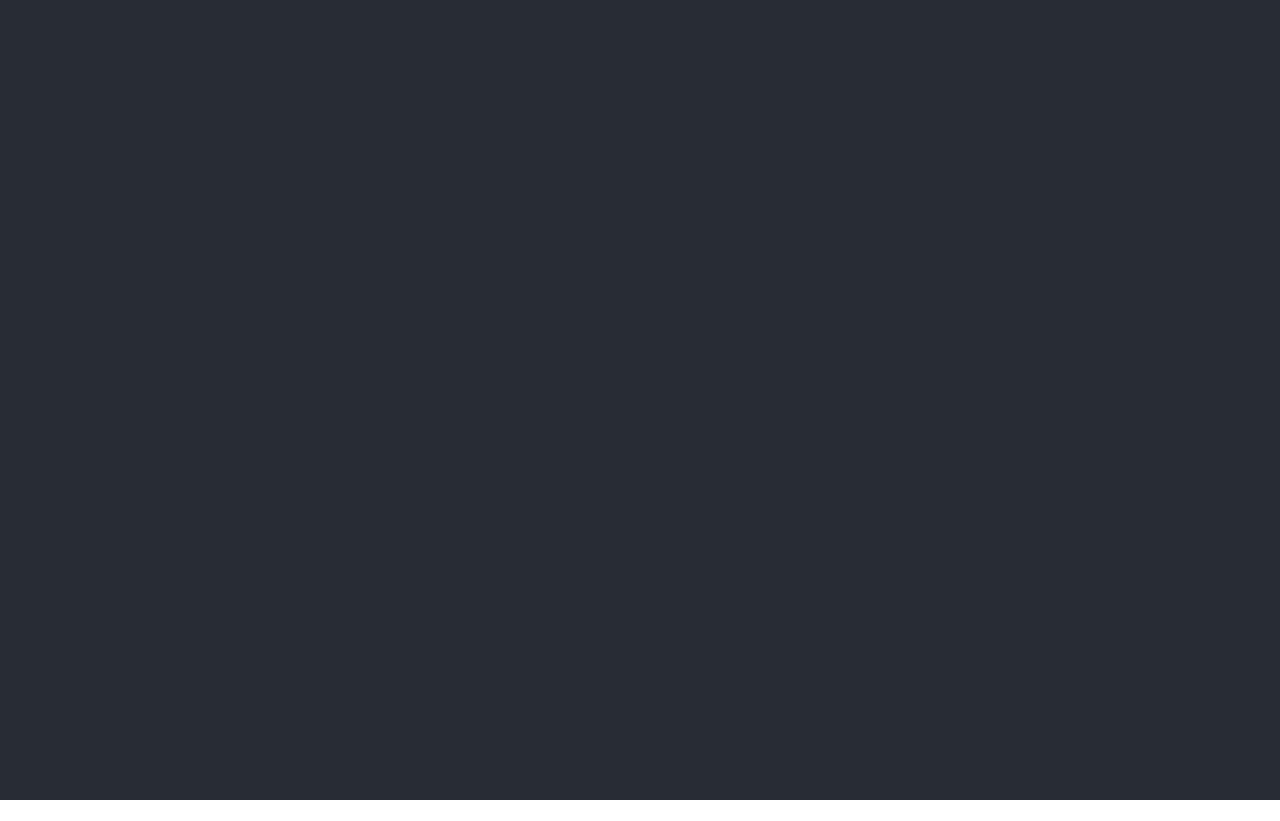
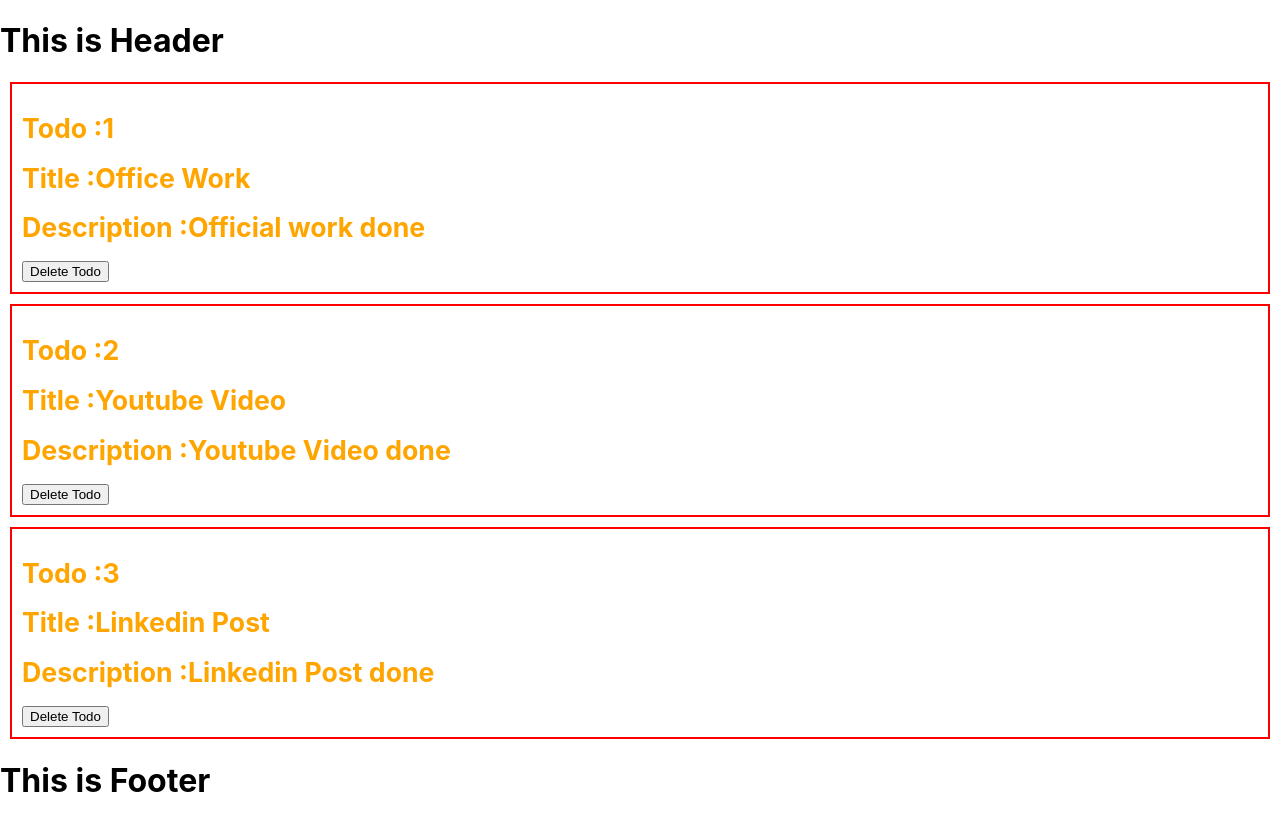
Before and after one commit to SumitSoni0226/todo, a React (Create React App) app: page / in a window 1280 px wide. Before the commit the page ends 800 px from the top, so only its background shows below. Built offline with nearby package versions, Linux system fonts and the light colour scheme.

Commit message:
feat: initialised todo with dummy data

```diff
--- a/public/index.html
+++ b/public/index.html
@@ -24,7 +24,7 @@
       work correctly both with client-side routing and a non-root public URL.
       Learn how to configure a non-root public URL by running `npm run build`.
     -->
-    <title>React App</title>
+    <title>Todo List</title>
   </head>
   <body>
     <noscript>You need to enable JavaScript to run this app.</noscript>
--- a/src/App.css
+++ b/src/App.css
@@ -1,38 +1,3 @@
-.App {
-  text-align: center;
+Todos {
+  font-family: 'Segoe UI', Tahoma, Geneva, Verdana, sans-serif;
 }
-
-.App-logo {
-  height: 40vmin;
-  pointer-events: none;
-}
-
-@media (prefers-reduced-motion: no-preference) {
-  .App-logo {
-    animation: App-logo-spin infinite 20s linear;
-  }
-}
-
-.App-header {
-  background-color: #282c34;
-  min-height: 100vh;
-  display: flex;
-  flex-direction: column;
-  align-items: center;
-  justify-content: center;
-  font-size: calc(10px + 2vmin);
-  color: white;
-}
-
-.App-link {
-  color: #61dafb;
-}
-
-@keyframes App-logo-spin {
-  from {
-    transform: rotate(0deg);
-  }
-  to {
-    transform: rotate(360deg);
-  }
-}
--- a/src/App.js
+++ b/src/App.js
@@ -1,10 +1,31 @@
 import './App.css';
+import { Header  } from "./components/common/Header";
+import { Footer } from "./components/common/Footer";
+import { Todos } from "./components/application/Todos";
 
 function App() {
+  const todos = [
+    {
+      id: 1,
+      title: "Office Work",
+      desc: "Official work done"
+    },
+    {
+      id: 2,
+      title: "Youtube Video",
+      desc: "Youtube Video done"
+    },
+    {
+      id: 3,
+      title: "Linkedin Post",
+      desc: "Linkedin Post done"
+    }
+  ]
   return (
     <div className="App">
-      <header className="App-header">
-      </header>
+      <Header/>
+      <Todos todos = {todos}/>
+      <Footer/>
     </div>
   );
 }
--- /dev/null
+++ b/src/components/application/Todos.js
@@ -0,0 +1,9 @@
+import { TodoItem } from "./TodosItem";
+
+export function Todos ({todos}) {
+    return (
+        <>
+        {todos.map((todoItem) => {return (<TodoItem todoItem = {todoItem}/>)} )}
+        </>
+    )
+}
--- /dev/null
+++ b/src/components/application/TodosItem.js
@@ -0,0 +1,12 @@
+import "./todoStyle.css";
+
+export function TodoItem ({todoItem}) {
+    return (
+        <div className="todoContainer">
+        <h1>Todo :{todoItem.id}</h1>
+        <h1>Title :{todoItem.title}</h1>
+        <h1>Description :{todoItem.desc}</h1>
+        <button>Delete Todo</button>
+        </div>
+    )
+}
--- /dev/null
+++ b/src/components/application/todoStyle.css
@@ -0,0 +1,7 @@
+.todoContainer {
+    color: orange;
+    margin: 10px;
+    padding: 10px;
+    font-size: smaller;
+    border: 2px solid red;
+}
--- /dev/null
+++ b/src/components/common/Footer.js
@@ -0,0 +1,7 @@
+export function Footer () {
+    return (
+        <>
+        <h1>This is Footer</h1>
+        </>
+    )
+}
--- /dev/null
+++ b/src/components/common/Header.js
@@ -0,0 +1,7 @@
+export function Header () {
+    return (
+        <>
+        <h1>This is Header</h1>
+        </>
+    )
+}
```
